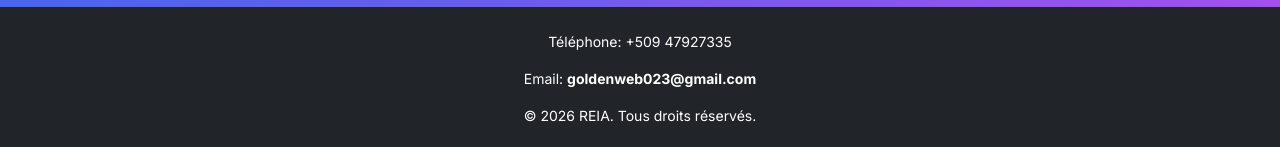
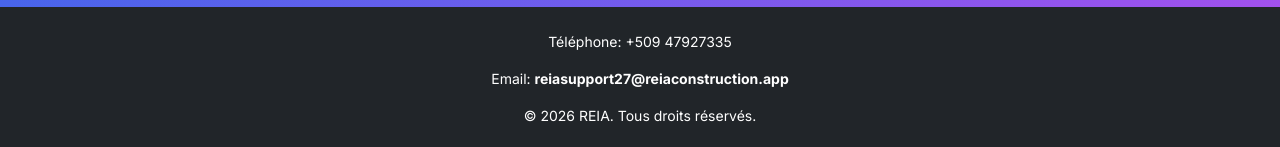
Before and after one commit to leduc023/Reia, a plain HTML site: page index.html in a window 1280 px wide. Shown: the part 3260-3407 px from the top of the page. Drawn offline with nearby package versions, Linux system fonts and the light colour scheme.

Commit message:
Update index5.html

```diff
--- a/index.html
+++ b/index.html
@@ -206,7 +206,7 @@
   <footer class="py-4 text-center bg-dark text-white">
     <div class="container">
       <p class="mb-3 small">Téléphone: +509 47927335</p>
-      <p class="mb-0 small">Email: <a href="mailto:goldenweb023@gmail.com" class="text-white text-decoration-none fw-bold">goldenweb023@gmail.com</a></p>
+      <p class="mb-0 small">Email: <a href="reiasupport27@reiaconstruction.app" class="text-white text-decoration-none fw-bold">reiasupport27@reiaconstruction.app</a></p>
       <p class="mt-3 mb-0 small">© 2026 REIA. Tous droits réservés.</p>
     </div>
   </footer>
```
